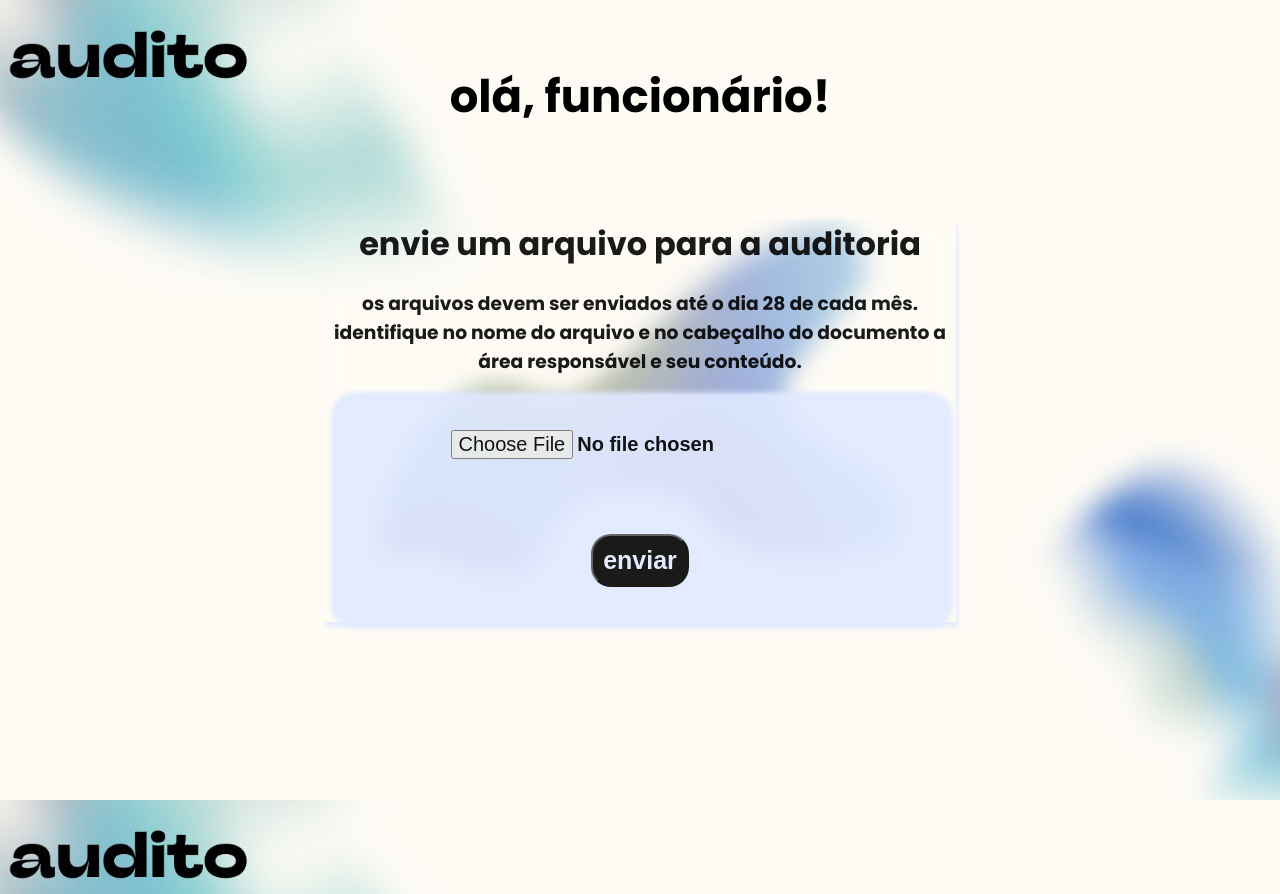
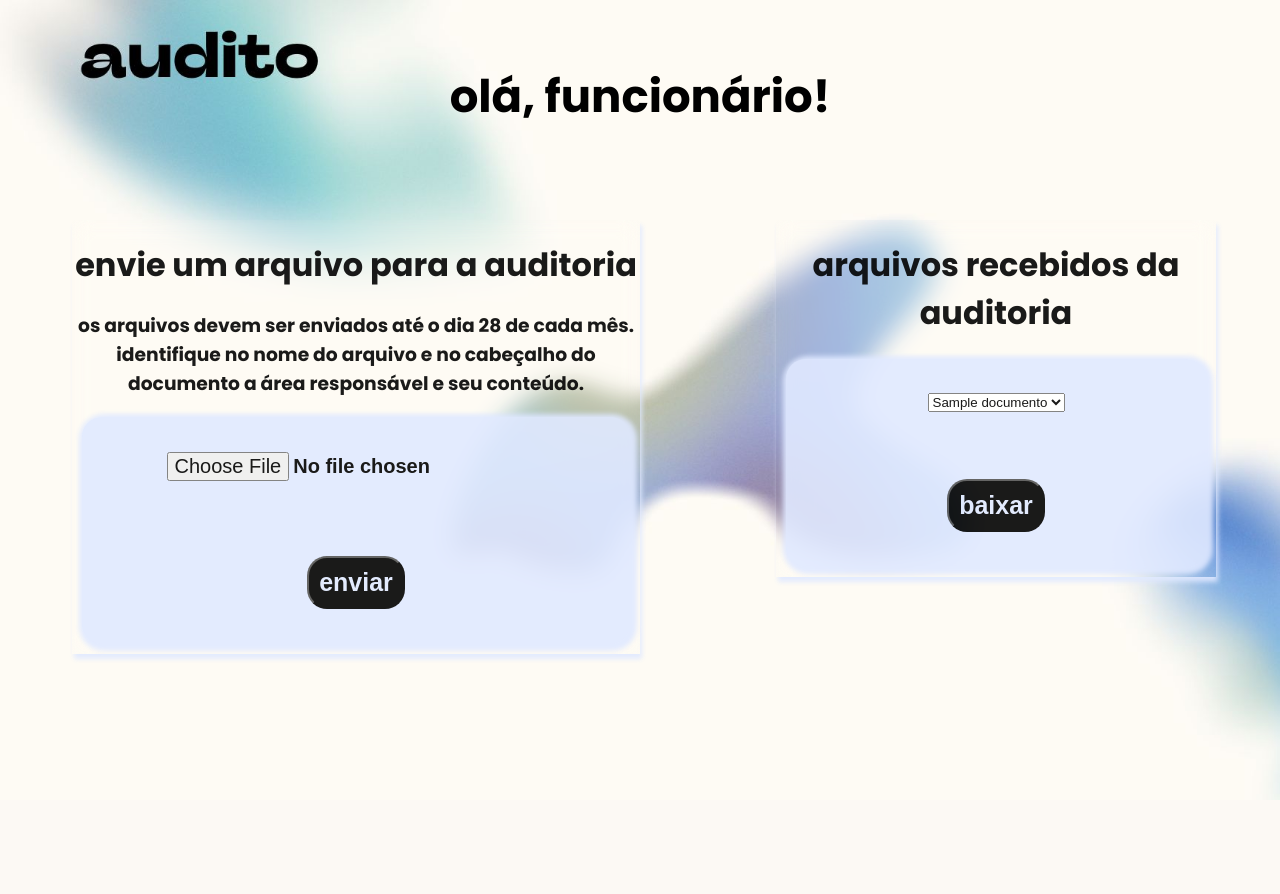
Before and after one commit to leticiaoj/audito, a Flask app: template templates/usuarios.html in a window 1280 px wide. Shown: the top 894 px of the page. After the commit the page ends 797 px from the top, so only its background shows below. Run offline with Flask 3, Linux system fonts and the light colour scheme; the template is opened without the code that fills it: most values are stand-ins (such as "Sample title", 1, 10 or a date in 2020).

Commit message:
adição da funcionalidade de envio de documentos da auditoria para o funcionário

```diff
--- a/main.py
+++ b/main.py
@@ -13,33 +13,6 @@ def home():
     global logado
     logado = False
     return render_template('login.html')
-
-@app.route('/adm')
-def adm():
-    if logado:
-        with open('usuarios.json') as usuariosTemp:
-            usuarios = json.load(usuariosTemp)
-        return render_template("administrador.html", usuarios=usuarios)
-    else:
-        return redirect('/')
-
-
-@app.route('/auditor')
-def auditor():
-    if logado == True:
-      arquivo = []
-      for documento in os.listdir('static/arquivos'):
-        arquivo.append(documento)
-      return render_template("auditor.html", arquivos=arquivo)
-    else:
-        return redirect('/')
-
-@app.route('/usuarios')
-def usuarios():
-    if logado == True:
-      return render_template("usuarios.html")
-    else:
-        return redirect('/')
 
 @app.route('/login', methods=['POST'])
 def login():
@@ -64,6 +37,37 @@ def login():
 
         flash('usuário inválido.')
         return redirect("/")
+
+@app.route('/adm')
+def adm():
+    if logado:
+        with open('usuarios.json') as usuariosTemp:
+            usuarios = json.load(usuariosTemp)
+        return render_template("administrador.html", usuarios=usuarios)
+    else:
+        return redirect('/')
+
+
+@app.route('/auditor')
+def auditor():
+    if logado == True:
+      arquivo = []
+      for documento in os.listdir('static/arquivos-funcionario'):
+        arquivo.append(documento)
+      return render_template("auditor.html", arquivos=arquivo)
+    else:
+        return redirect('/')
+
+@app.route('/usuarios')
+def usuarios():
+    if logado == True:
+      arquivo = []
+      for documento in os.listdir('static/arquivos-auditor'):
+          arquivo.append(documento)
+      return render_template("usuarios.html", arquivos=arquivo)
+    else:
+        return redirect('/')
+
 
 @app.route('/cadastrarUsuario', methods=['POST'])
 def cadastrarUsuario():
@@ -108,23 +112,43 @@ def excluirUsuario():
     return redirect('/adm')
 
 
-@app.route("/upload", methods=['POST'])
-def upload():
+@app.route("/upload-funcionario", methods=['POST'])
+def uploadf():
     global logado
     logado = True
 
     arquivo = request.files.get('documento')
     nome_arquivo = arquivo.filename.replace(" ", "-")
-    arquivo.save(os.path.join('static/arquivos/', nome_arquivo))
+    arquivo.save(os.path.join('static/arquivos-funcionario/', nome_arquivo))
 
     flash('arquivo enviado!')
     return redirect('/usuarios')
 
-@app.route('/download', methods=['POST'])
-def download():
+@app.route('/download-funcionario', methods=['POST'])
+def downloadf():
     nomeArquivo = request.form.get('arquivosParaDownload')
 
-    return send_from_directory('static/arquivos', nomeArquivo, as_attachment=True)
+    return send_from_directory('static/arquivos-funcionario', nomeArquivo, as_attachment=True)
+
+
+
+@app.route("/upload-auditor", methods=['POST'])
+def uploada():
+    global logado
+    logado = True
+
+    arquivo = request.files.get('documento')
+    nome_arquivo = arquivo.filename.replace(" ", "-")
+    arquivo.save(os.path.join('static/arquivos-auditor/', nome_arquivo))
+
+    flash('arquivo enviado!')
+    return redirect('/usuarios')
+
+@app.route('/download-auditor', methods=['POST'])
+def downloada():
+    nomeArquivo = request.form.get('arquivosParaDownload')
+
+    return send_from_directory('static/arquivos-auditor', nomeArquivo, as_attachment=True)
 
 
 if __name__ == "__main__":
--- a/static/css/usuarios.css
+++ b/static/css/usuarios.css
@@ -5,3 +5,23 @@
     margin: 5% 5% 5% 5%;
     font-size: 45px;
 }
+
+div#form_fundo {
+    margin: 2% 50% 5% 5%;
+    position: absolute;
+}
+
+div#form_fundo.download {
+    margin: 2% 5% 5% 60%;
+    position: absolute;
+}
+
+div#form_frente.download {
+    text-align: left;
+    font-weight: bold;
+    font-size: 20px;
+    text-decoration: none;
+    overflow-y: scroll;
+    height: 100%;
+    max-height: 100%;
+}
--- a/templates/usuarios.html
+++ b/templates/usuarios.html
@@ -30,7 +30,7 @@
         <h3>os arquivos devem ser enviados até o dia 28 de cada mês.
             identifique no nome do arquivo e no cabeçalho do documento a área responsável e seu conteúdo.</h3>
         <div id="form_frente">
-            <form action="/upload" method="post" enctype="multipart/form-data">
+            <form action="/upload-funcionario" method="post" enctype="multipart/form-data">
                 <input type="file" name="documento" id="documento"><br><br><br>
                 <button type="submit">enviar</button>
             </form>
@@ -38,5 +38,25 @@
         </div>
     </div>
 
+    <div id="form_fundo" class="download">
+        <h1>arquivos recebidos da auditoria</h1>
+        <div id="form_frente">
+
+            {% if arquivos %}
+            <form action="download-auditor" method="post">
+                <select name="arquivosParaDownload" id="arquivosParaDownload">
+                    {% for documento in arquivos%}
+                        <option value="{{documento}}">{{documento}}</option>
+                    {% endfor %}
+                </select><br><br><br>
+                <button type="submit">baixar</button>
+            </form>
+            {% else %}
+                <h2>não há arquivos da auditoria</h2>
+            {% endif %}
+
+        </div>
+    </div>
+
 </body>
 </html>
```
Also changed, not shown: static/css/auditor.css (+20 -0 lines), templates/auditor.html (+12 -1 lines), 2 other files.
